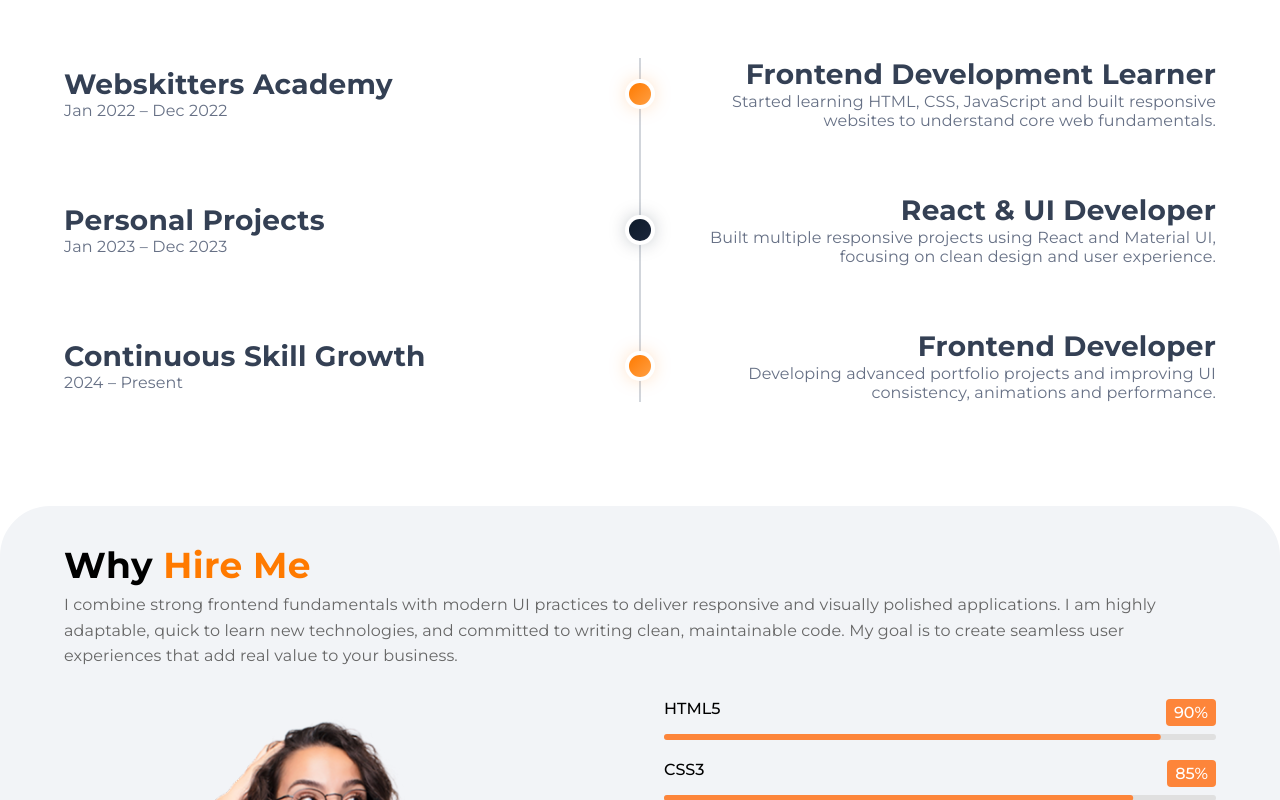
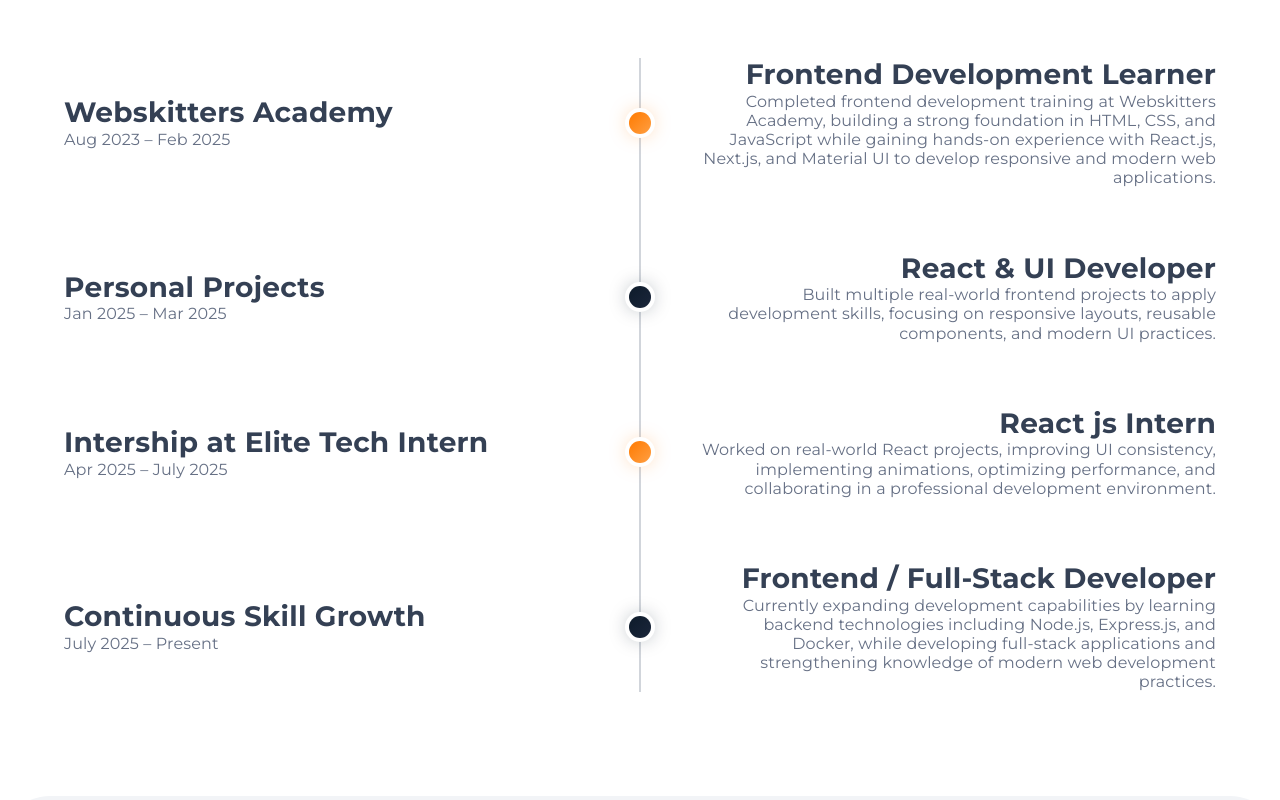
Before and after one commit to anshu6551/Portfolio-, a React (Create React App) app: page / in a window 1280 px wide. Shown: the part 1540-2340 px from the top of the page. Built offline with nearby package versions, Linux system fonts and the light colour scheme.

Commit message:
Fifth Commit

```diff
--- a/src/components/About/About.jsx
+++ b/src/components/About/About.jsx
@@ -4,24 +4,31 @@ import { Box, Typography, Container } from "@mui/material";
 const journeyData = [
   {
     leftTitle: "Webskitters Academy",
-    leftDate: "Jan 2022 – Dec 2022",
+    leftDate: "Aug 2023 – Feb 2025",
     rightTitle: "Frontend Development Learner",
     rightDesc:
-      "Started learning HTML, CSS, JavaScript and built responsive websites to understand core web fundamentals."
+      "Completed frontend development training at Webskitters Academy, building a strong foundation in HTML, CSS, and JavaScript while gaining hands-on experience with React.js, Next.js, and Material UI to develop responsive and modern web applications."
   },
   {
     leftTitle: "Personal Projects",
-    leftDate: "Jan 2023 – Dec 2023",
+    leftDate: "Jan 2025 – Mar 2025",
     rightTitle: "React & UI Developer",
     rightDesc:
-      "Built multiple responsive projects using React and Material UI, focusing on clean design and user experience."
+      "Built multiple real-world frontend projects to apply development skills, focusing on responsive layouts, reusable components, and modern UI practices."
+  },
+  {
+    leftTitle: "Intership at Elite Tech Intern",
+    leftDate: " Apr 2025 – July 2025",
+    rightTitle: "React js Intern",
+    rightDesc:
+      "Worked on real-world React projects, improving UI consistency, implementing animations, optimizing performance, and collaborating in a professional development environment."
   },
   {
     leftTitle: "Continuous Skill Growth",
-    leftDate: "2024 – Present",
-    rightTitle: "Frontend Developer",
+    leftDate: "July 2025 – Present",
+    rightTitle: "Frontend / Full-Stack Developer",
     rightDesc:
-      "Developing advanced portfolio projects and improving UI consistency, animations and performance."
+      "Currently expanding development capabilities by learning backend technologies including Node.js, Express.js, and Docker, while developing full-stack applications and strengthening knowledge of modern web development practices."
   }
 ];
 
@@ -119,7 +126,7 @@ export default function About() {
                   zIndex: 2,
                   my: { xs: 2, md: 0 },
                   flexShrink: 0,
-                  display:{xs:"none",md:"block"}
+                  display: { xs: "none", md: "block" }
                 }}
               />
 
--- a/src/components/Hire/Hire.jsx
+++ b/src/components/Hire/Hire.jsx
@@ -61,13 +61,13 @@ const HireButton = styled(Button)(({ theme }) => ({
 const Hire = () => {
     const skills = [
         { name: 'HTML5', percentage: 90 },
-        { name: 'CSS3', percentage: 85 },
-        { name: 'BOOTSTRAP', percentage: 65 },
-        { name: 'JAVASCRIPT', percentage: 95 },
-        { name: 'REACT-JS', percentage: 88 },
-        { name: 'MUI', percentage: 92 },
-         { name: 'NEXT-JS', percentage: 88 },
-          { name: 'GIT', percentage: 60 },
+        { name: 'CSS3', percentage: 80 },
+        { name: 'BOOTSTRAP', percentage: 80 },
+        { name: 'JAVASCRIPT', percentage: 80 },
+        { name: 'REACT-JS', percentage: 75 },
+        { name: 'MUI', percentage: 60 },
+         { name: 'NEXT-JS', percentage: 50 },
+          { name: 'GIT', percentage: 75 },
     ];
 
     return (
--- a/src/components/Service/Service.jsx
+++ b/src/components/Service/Service.jsx
@@ -11,12 +11,13 @@ import ArrowOutwardIcon from "@mui/icons-material/ArrowOutward";
 import BgImage from "../../Image/service-bg.jpg";
 
 import cardImage from "../../Image/card-image.png";
+import { Link } from "react-router-dom";
 const Service = () => {
 
     const services = [
-        { title: "UI / UX Design", img: cardImage },
-        { title: "Web Design", img: cardImage },
-        { title: "Landing Page", img: cardImage }
+        { title: "UI / UX Design", img: cardImage, Link:"https://real-state-eta-khaki.vercel.app/" },
+        { title: "Web Design", img: cardImage, Link:"" },
+        { title: "Landing Page", img: cardImage, Link:"" }
     ];
     return (
         <Box
```
